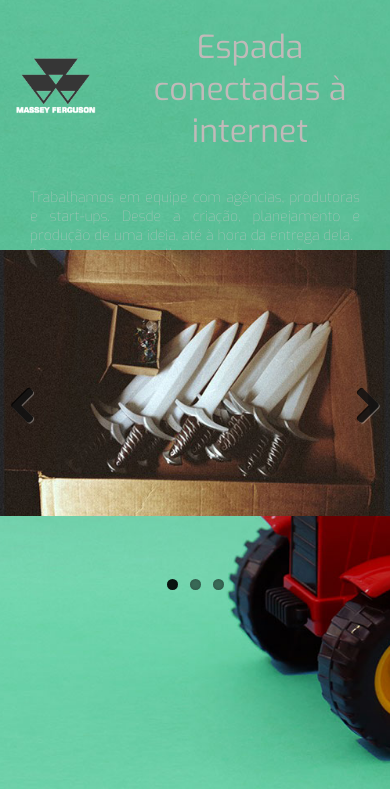
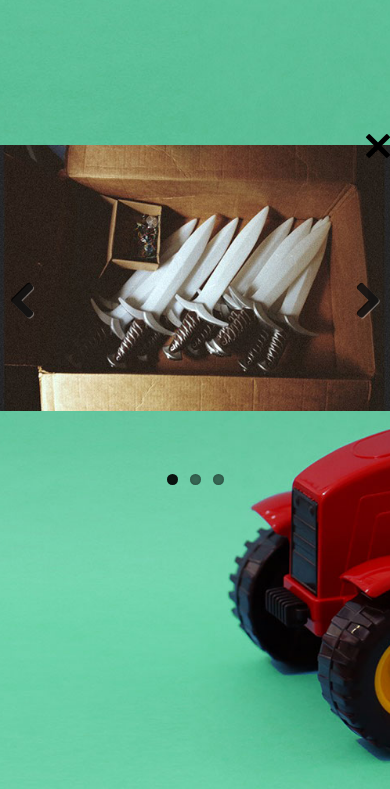
Before and after one commit to vettorazi/Site-zenbra, a plain HTML site: page index.html in a window 390 px wide. Both pictures are taken after a click on the picture 195 px from the left and 5581 px from the top of the page. Shown: the part 6791-7580 px from the top of the page. Drawn offline with nearby package versions, Linux system fonts and the light colour scheme; a script that the page names is missing.

Commit message:
alteracoes em massey e portfolio
depois da conversa com a márcia

```diff
--- a/css/master.css
+++ b/css/master.css
@@ -669,7 +669,7 @@ width: 300px;
   justify-content: flex-end;
   align-items: flex-start;
   z-index: 9;
-  margin-bottom: 20px;
+  margin-top: 160px;
 }
 .botaofechar h1{
   cursor: pointer;
@@ -691,6 +691,21 @@ width: 300px;
   width: 50%;
   height: 500px;
   margin-bottom:10px;
+}
+.trabalho-inteiro{
+  width:100%;
+  height: 500px;
+}
+.trabalho-inteiro-container{
+  display: flex;
+  flex-flow: row;
+  max-width: 600px;
+  width: 100%;
+  height: 500px;
+  margin: 0 50% 0 0;
+}
+.flexslider p{
+  padding: 20px 40px 20px 40px;
 }
 .trabalho-titulo{
   display: flex;
@@ -724,6 +739,7 @@ width: 300px;
     flex-direction: column;
     height: 100%;
   }
+
   .trabalho-esquerda{
     width: 100%;
     height: 30%;
@@ -746,3 +762,10 @@ width: 300px;
    height: 70%;
  }
 }
+@media only screen and (max-width : 1000px){
+  .trabalho-inteiro-container{
+    flex-direction: column;
+    height: 100%;
+    margin: 0 auto;
+  }
+}
--- a/p_massey.html
+++ b/p_massey.html
@@ -10,26 +10,17 @@
   align-items: center;
   align-content: center;
 }
+.flexslider p, h1{
+  color: #000;
+}
 </style>
 
 <div class="ajax-container">
      <div class="botaofechar" id="fecharbt">
        <h1><i class="ion-close"></i></h1>
      </div>
-     <div class="trabalho-container">
-       <div class="trabalho-esquerda">
-         <div class="trabalho-titulo">
-            <div class="trabalho-logo">
-              <img src="imgs/logo/massey.png" alt="img11" width="90px" height"90px"/>
-            </div>
-            <h1>Espada conectadas à internet</h1>
-          </div>
-            <p>
-              Trabalhamos em equipe com agências, produtoras e start-ups. Desde a criação, planejamento e produção de uma ideia, até à hora da entrega dela.</br>
-              APor isso, nos orgulhamos de dizer: Não temos clientes. Temos parceiros. :)
-            </p>
-        </div>
-        <div class="trabalho-direita">
+     <div class="trabalho-inteiro-container">
+        <div class="trabalho-inteiro">
           <div class="flexslider">
             <ul class="slides">
               <li>
@@ -39,10 +30,17 @@
                 <img src="imgs/trabalhos/warner/2.jpg" />
               </li>
               <li>
-                <img src="imgs/topslide1.png" />
-                <p>
-                  Trabalhamos em equipe com agências, produtoras e start-ups. Desde a criação, planejamento e produção de uma ideia, até à hora da entrega dela.
-                </p>
+                <div class="trabalho-titulo">
+                     <div class="trabalho-logo">
+                       <img src="imgs/logo/massey.png" alt="img11" width="90px" height"90px"/>
+                     </div>
+                     <h1>Espada conectadas à internet</h1>
+                </div>
+                     <p>
+                       Trabalhamos em equipe com agências, produtoras e start-ups. Desde a criação, planejamento e produção de uma ideia, até à hora da entrega dela.</br>
+                       APor isso, nos orgulhamos de dizer: Não temos clientes. Temos parceiros. :)
+                     </p>
+                 </div>
               </li>
             </ul>
           </div>
```
